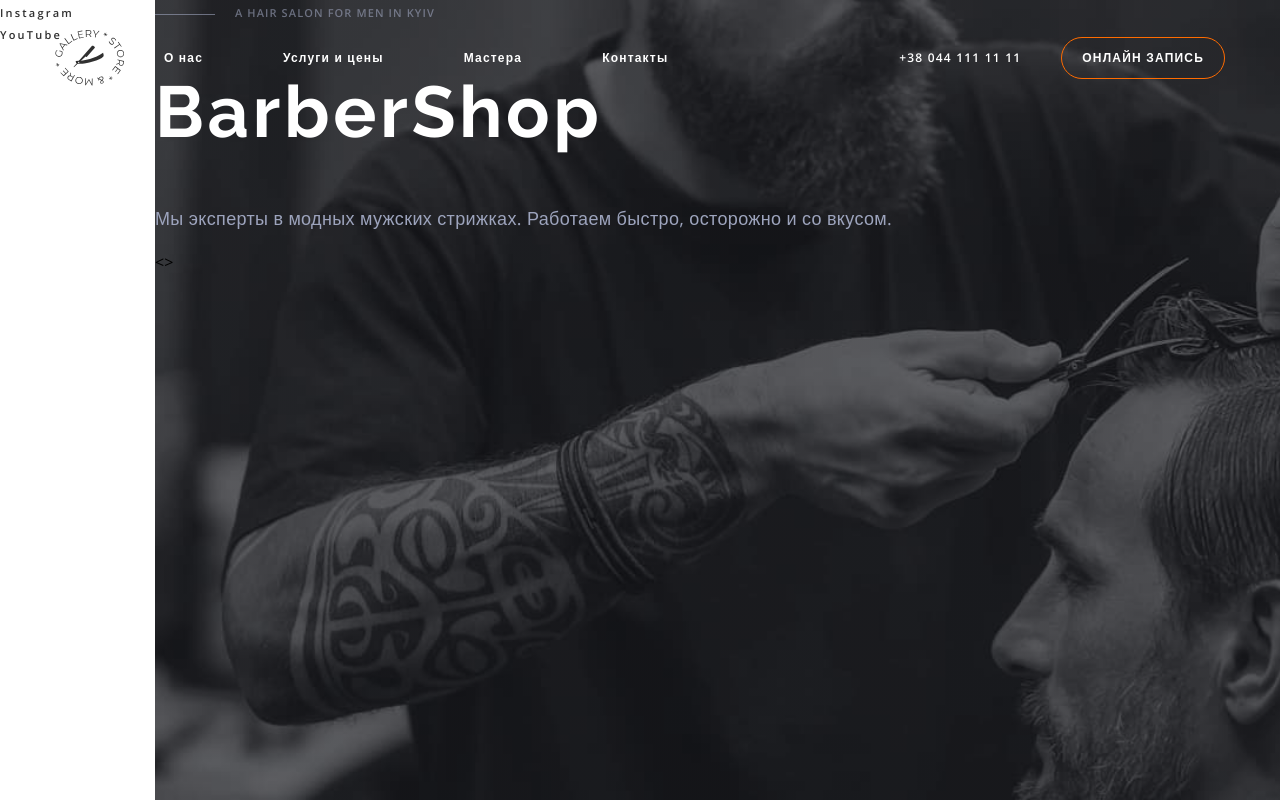
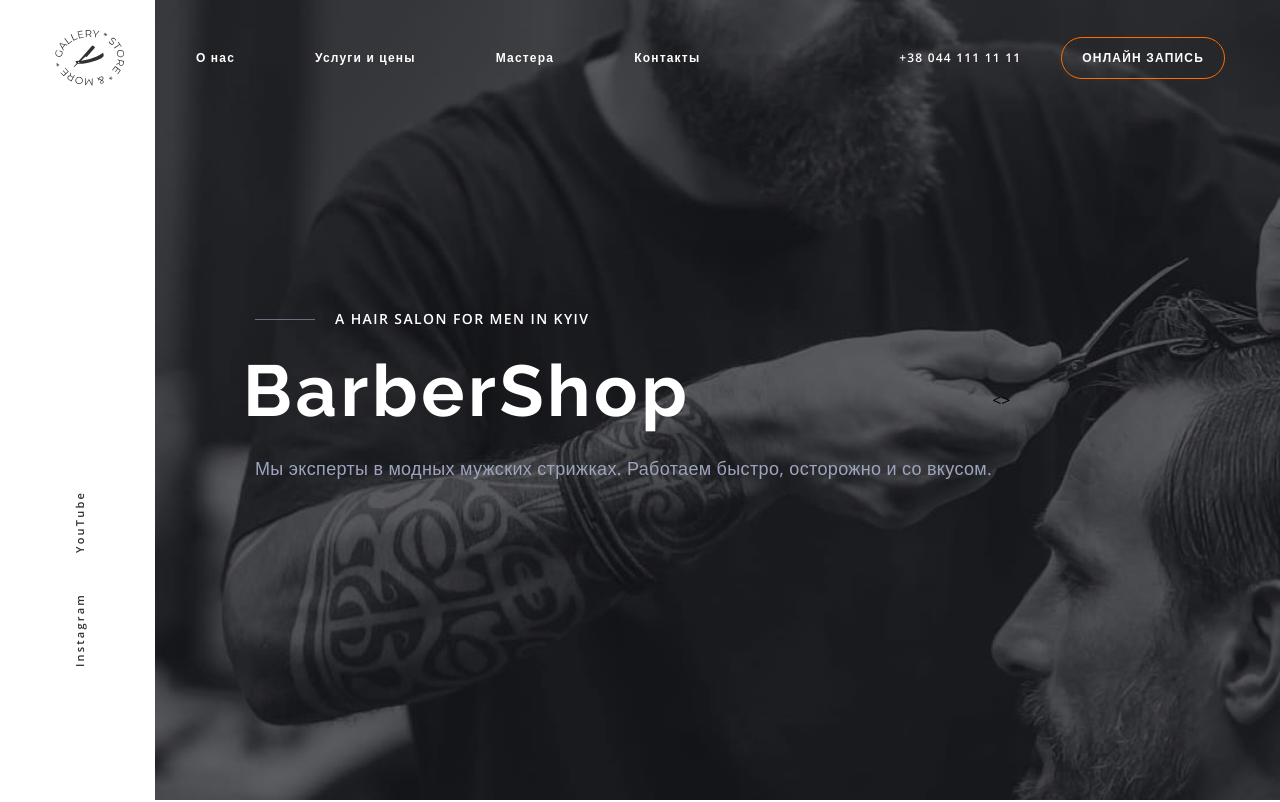
Before and after one commit to IlonaYuv/barbershop-website, a plain HTML site: page index.html in a window 1280 px wide. Shown: the top 802 px of the page. Drawn offline with nearby package versions, Linux system fonts and the light colour scheme; files that its build step writes are made by us from their sources.

Commit message:
Update _header.scss

```diff
--- a/sass/components/_header.scss
+++ b/sass/components/_header.scss
@@ -7,9 +7,21 @@
 
 // Sidebar
 .sidebar {
+  display: flex;
+  align-items: flex-end;
+  justify-content: center;
   height: 100vh;
   width: 155px;
+
   background-color: $main-color;
+
+  .social-box {
+    display: flex;
+    transform: rotate(-90deg) translateX(190px);
+    .social-link {
+      margin-left: 40px;
+    }
+  }
 }
 
 .social-link {
@@ -26,15 +38,26 @@
   color: $primary-color;
 }
 
+//.social-link--first::before {
+//  display: inline-block;
+//  transform: rotate(-90deg) translateY(-140px);
+//  width: 1px;
+//  height: 60px;
+// content: " ";
+// vertical-align: middle;
+// background: #303030;
+//}
+
 // Navbar
 .navbar {
   display: flex;
-  padding: 30px 55px 0 55px;
   align-items: center;
   justify-content: space-between;
   position: fixed;
   top: 0;
   width: 100%;
+  padding: 30px 55px 0 55px;
+  box-sizing: border-box;
 }
 
 .logo {
@@ -49,6 +72,7 @@
 .nav-links {
   display: flex;
   align-items: center;
+  margin-left: 32px;
 }
 
 .nav-link {
@@ -91,6 +115,8 @@
 // Slider
 .slider {
   @include customBg;
+  display: flex;
+  align-items: center;
   width: calc(100% - 155px);
   background-image: linear-gradient(
       310deg,
@@ -98,6 +124,13 @@
       rgba(25, 28, 38, 0.2)
     ),
     url(../images/slider.jpg);
+  background-repeat: no-repeat;
+  background-size: cover;
+  background-attachment: fixed;
+}
+
+.slide {
+  padding-left: 100px;
 }
 
 .suptitle-secondary,
@@ -108,6 +141,15 @@
   line-height: 1.36;
   letter-spacing: 0.1em;
   text-transform: uppercase;
+
+  @include respond-to(tablet) {
+    font-size: 12px;
+  }
+
+  @include respond-to(desktop) {
+    font-size: 14px;
+    color: #fff;
+  }
 }
 
 .suptitle-primary {
@@ -129,6 +171,7 @@
 }
 
 .hero-title {
+  margin: 20px 0 20px -12px;
   color: $main-color;
   font-family: Raleway;
   font-weight: 700;
@@ -138,6 +181,7 @@
 }
 
 .hero-description {
+  margin: 10px 0;
   color: $text-secondary;
   font-weight: 400;
   font-size: 18px;
```
